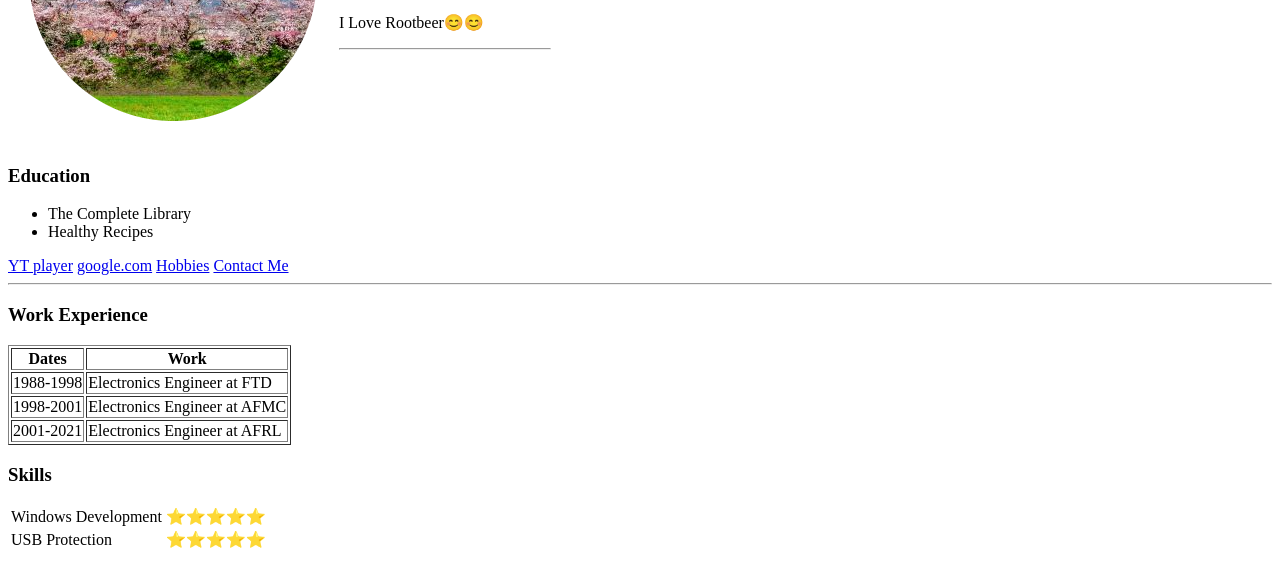
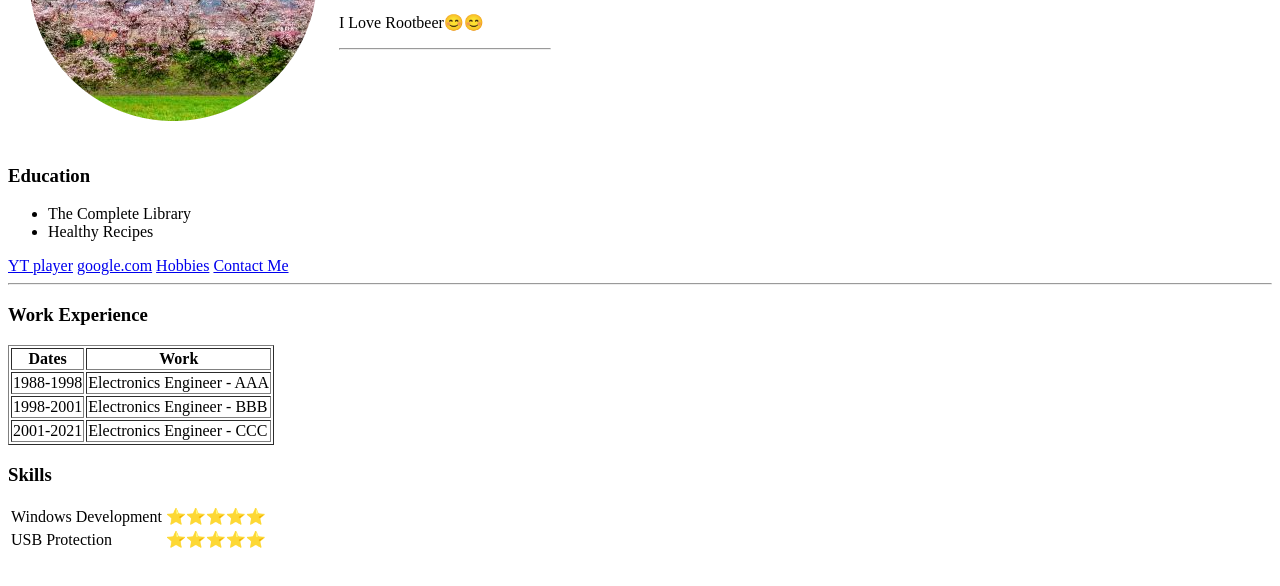
Before and after one commit to bws444/cv, a plain HTML site: page index.html in a window 1280 px wide. Shown: the part 196-782 px from the top of the page. Drawn offline with Linux system fonts and the light colour scheme.

Commit message:
Update index.html

```diff
--- a/index.html
+++ b/index.html
@@ -39,15 +39,15 @@
     <tbody>
       <tr>
         <td>1988-1998</td>
-        <td>Electronics Engineer at FTD</td>
+        <td>Electronics Engineer - AAA</td>
       </tr>
       <tr>
         <td>1998-2001</td>
-        <td>Electronics Engineer at AFMC</td>
+        <td>Electronics Engineer - BBB</td>
       </tr>
       <tr>
         <td>2001-2021</td>
-        <td>Electronics Engineer at AFRL</td>
+        <td>Electronics Engineer - CCC</td>
       </tr>
     </tbody>
     <tfoot>
```
